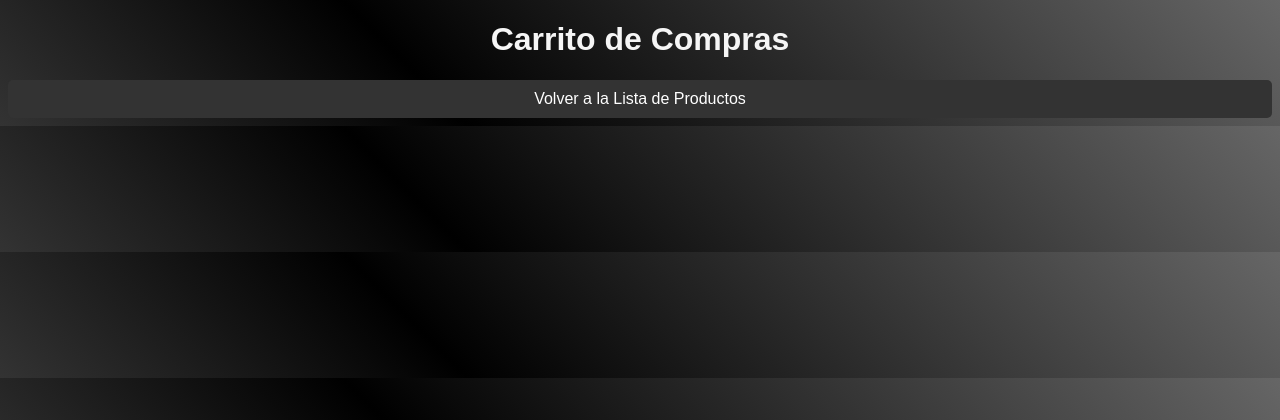
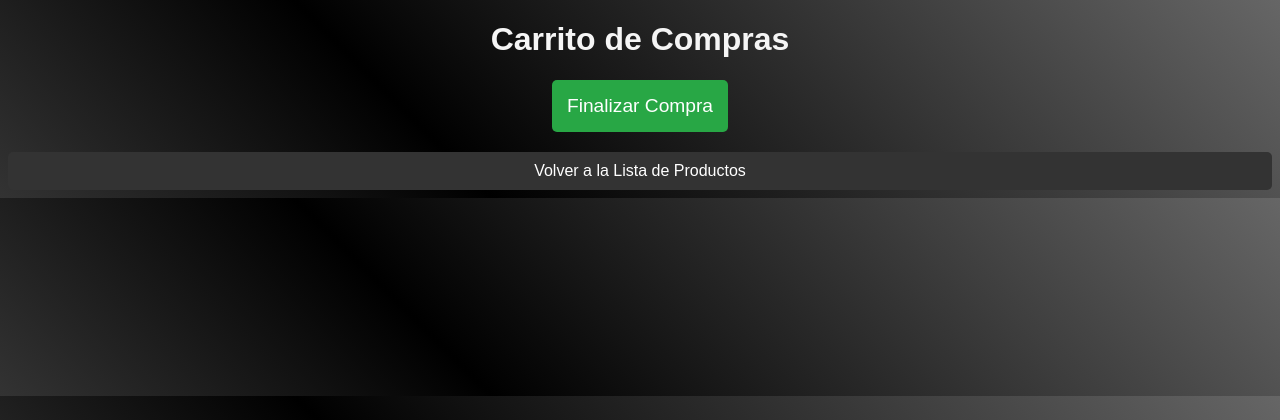
Before and after one commit to SantiagoSantoro/Programacion-BackEnd, a Node project: template src/views/cart.handlebars in a window 1280 px wide. Shown: the top 420 px of the page. Run offline with Node 20 templates, Linux system fonts and the light colour scheme; the template is opened without the code that fills it, so the values that code supplies are empty; some libraries are stand-ins or nearby versions.

Commit message:
Entrega Final

```diff
--- a/src/dao/managers/mongodb/carts.js
+++ b/src/dao/managers/mongodb/carts.js
@@ -79,7 +79,6 @@ export default class Carts {
   };
 
 
-
   updateProductInCart = async (cartId, productId, quantity) => {
     try {
       // Busca el carrito por su ID
@@ -87,7 +86,6 @@ export default class Carts {
       if (!cart) {
         throw new Error('Carrito no encontrado.');
       }
-
       // Busca el producto en el carrito por su ID y actualiza la cantidad
       const productIndex = cart.products.findIndex(product => product.product == productId);
       if (productIndex !== -1) {
@@ -167,7 +165,6 @@ export default class Carts {
         throw new Error(`No hay suficiente stock para el producto: ${product.name}`);
       }
     }
-
     // Crear un ticket con los datos de la compra utilizando la función importada
     const ticketData = {
       code: generateUniqueTicketCode(),
@@ -181,6 +178,4 @@ export default class Carts {
     return ticket;
   };
 
-
-
 }
--- a/src/public/js/cart.js
+++ b/src/public/js/cart.js
@@ -0,0 +1,18 @@
+function finalizePurchase(cartId) {
+    // Realiza una solicitud al servidor para finalizar la compra
+    fetch(`/api/carts/${cartId}/finalizePurchase`, {
+        method: 'POST',
+        headers: {
+            'Content-Type': 'application/json',
+        },
+    })
+    .then(response => response.json())
+    .then(data => {
+        // Muestra una alerta o realiza otras acciones necesarias
+        alert(data.message);
+    })
+    .catch(error => {
+        console.error('Error en la solicitud al servidor:', error);
+        // Maneja el error según tus necesidades
+    });
+}
--- a/src/public/styles/cart.css
+++ b/src/public/styles/cart.css
@@ -38,4 +38,20 @@ a:hover {
     background: #666;
 }
 
-/* Agrega más estilos según tus necesidades */
+/* Nuevo estilo para el botón "Finalizar Compra" */
+.cart-button-finalize {
+    display: block; /* Cambiado a "block" para ocupar el ancho completo del contenedor */
+    margin: 20px auto; /* Ajustado para centrar horizontalmente y agregar margen superior */
+    padding: 15px;
+    background: #28a745; /* Verde */
+    color: white;
+    border: none;
+    border-radius: 5px;
+    cursor: pointer;
+    font-size: 1.2rem;
+    text-decoration: none; /* Elimina el subrayado por defecto en el botón */
+}
+
+.cart-button-finalize:hover {
+    background: #218838; /* Cambia el tono de verde al pasar el ratón sobre el botón */
+}
--- a/src/routes/viewsRoutes.js
+++ b/src/routes/viewsRoutes.js
@@ -107,12 +107,10 @@ router.get('/edit-users', async (req, res) => {
     }
 });
 
-
 // Ruta para procesar el cambio de rol (POST)
 router.post('/modify-role', isLogin, isAdmin, changeUserRole);
 // Nueva ruta para borrar un usuario
 router.post('/delete-user', isLogin, isAdmin, deleteUser);
-
 
 router.get('/forgot-password', renderForgotPassword);
 router.post('/forgot-password', handleForgotPassword);
--- a/src/views/cart.handlebars
+++ b/src/views/cart.handlebars
@@ -19,8 +19,8 @@
             <p>Precio total: ${{this.totalPrice}}</p>
         </li>
         {{/each}}
-
     </ul>
+    <button class="cart-button-finalize" onclick="finalizePurchase('{{cart._id}}')">Finalizar Compra</button>
     <a href="/products">Volver a la Lista de Productos</a>
     <script src="/js/cart.js"></script>
 </body>
--- a/src/views/products.handlebars
+++ b/src/views/products.handlebars
@@ -37,9 +37,7 @@
     </div>
 
     <script src="/js/products.js"></script>
-    <!-- Agrega esto en la sección head de tu HTML -->
     <script src="https://cdn.jsdelivr.net/npm/sweetalert2@11.7.28/dist/sweetalert2.all.min.js"></script>
-
 
 </body>
 
```
Also changed, not shown: 1 other file.
